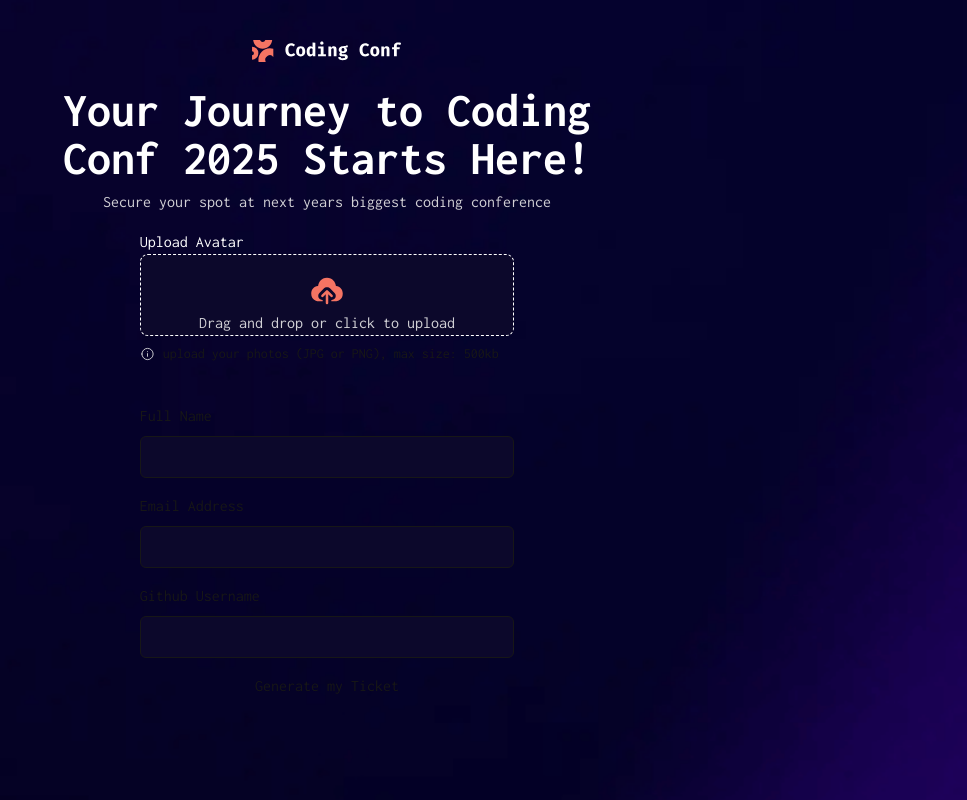
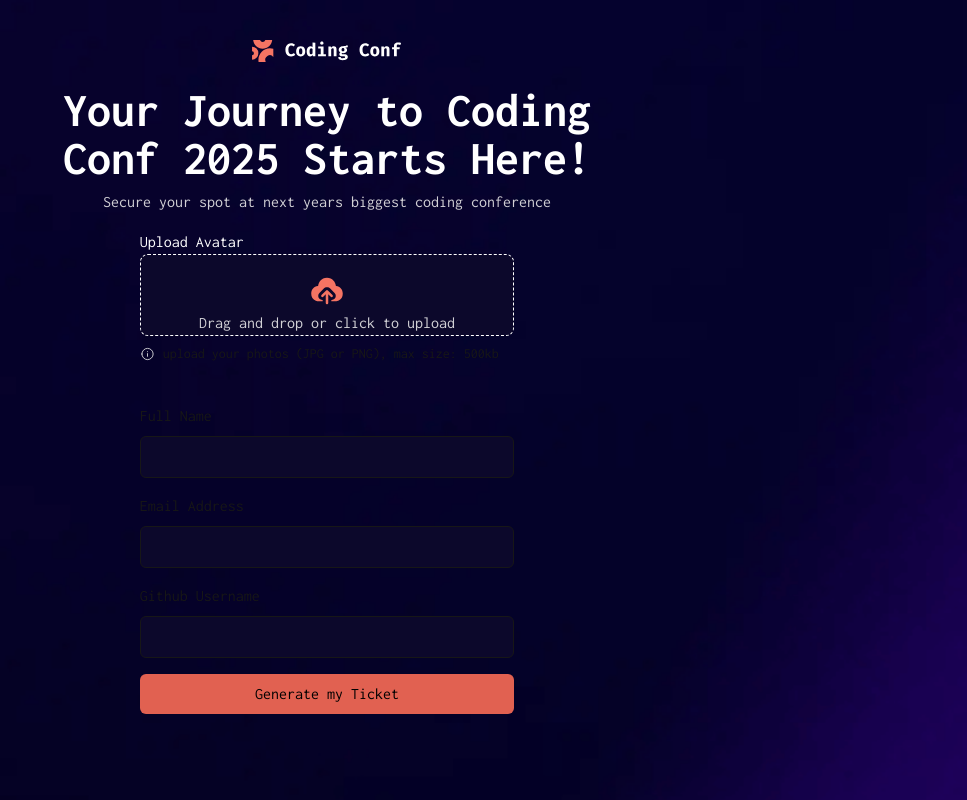
Before and after one commit to stkeys/new-conf-ticket, a Next.js app: page / in a window 1280 px wide. Shown: the whole page, without its empty margins (313-1280 px from the left). Built offline with nearby package versions, Linux system fonts and the light colour scheme.

Commit message:
style: add button background color

```diff
--- a/src/app/components/Form.tsx
+++ b/src/app/components/Form.tsx
@@ -74,7 +74,7 @@ export default function Form() : React.ReactElement {
       </div>
       <button
       type='submit'
-      className='w-full '>
+      className='w-full bg-[hsl(7,71%,60%)] text-black rounded-md py-2'>
        Generate my Ticket
       </button>
     </form>
```
